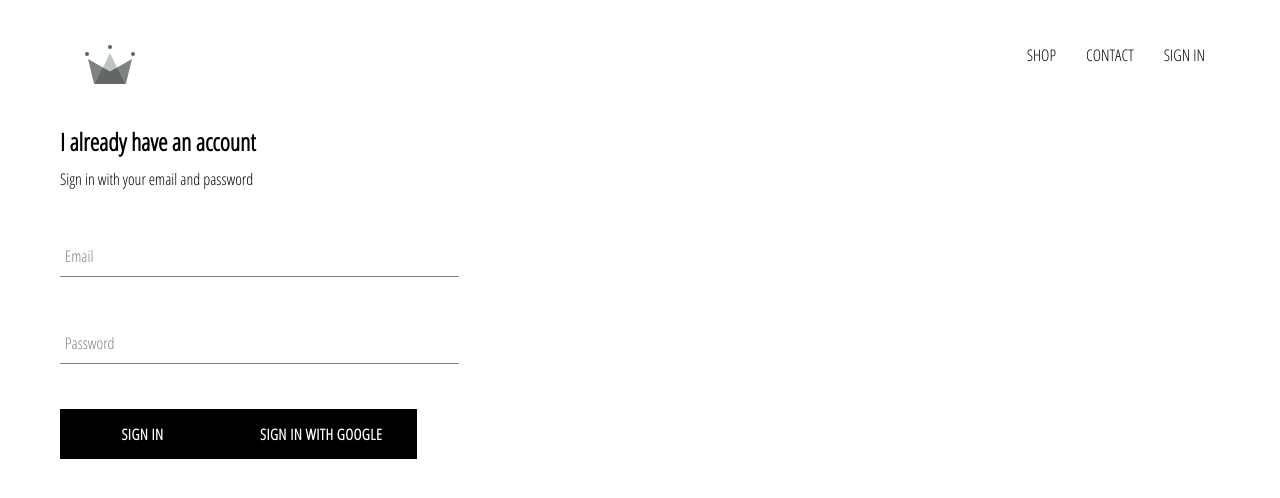
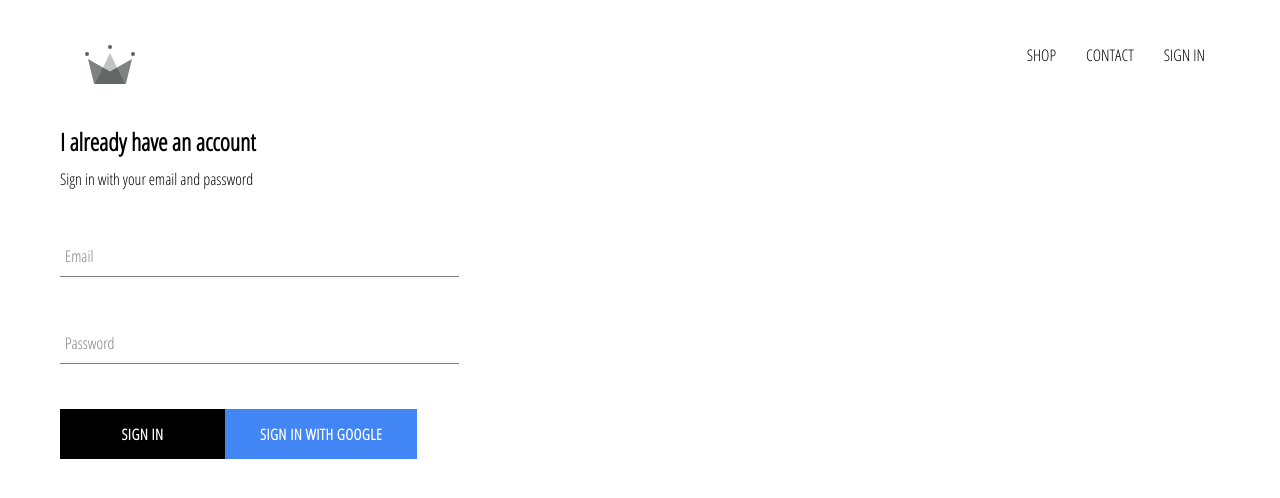
Before and after one commit to dario-piotrowicz/ReactJS_e-commerce-miniproject, a React (Create React App) app: page /signin in a window 1280 px wide. Shown: the top 498 px of the page. Built offline with nearby package versions, Linux system fonts and the light colour scheme; no server answers.

Commit message:
added different style for google-sign-in button

```diff
--- a/src/components/custom-button/custom-button.component.jsx
+++ b/src/components/custom-button/custom-button.component.jsx
@@ -2,8 +2,8 @@ import React from 'react';
 
 import './custom-button.styles.scss'
 
-const CustomButton = ({ children, ...otherProps }) => (
-    <button className="custom-button" {...otherProps}>
+const CustomButton = ({ children, isGoogleSignIn, ...otherProps }) => (
+    <button className={ `${isGoogleSignIn ? 'google-sign-in' : '' } custom-button` } {...otherProps}>
         {children}
     </button>
 );
--- a/src/components/custom-button/custom-button.styles.scss
+++ b/src/components/custom-button/custom-button.styles.scss
@@ -19,4 +19,14 @@
       color: black;
       border: 1px solid black;
     }
+
+    &.google-sign-in {
+      background-color: #4285f4;
+      color: white;
+
+      &:hover {
+        background-color: #357ae8;
+        border: none;
+      }
+    }
   }
--- a/src/components/sign-in/sign-in.component.jsx
+++ b/src/components/sign-in/sign-in.component.jsx
@@ -43,7 +43,7 @@ class SignIn extends React.Component {
                            onChange={this.inputChangeEventHandler}
                            required />
                 <CustomButton type="submit"> Sign In </CustomButton>
-                <CustomButton type="button" onClick={signInWithGoogle}> Sign In with Google </CustomButton>
+                <CustomButton type="button" onClick={signInWithGoogle} isGoogleSignIn> Sign In with Google </CustomButton>
             </form>
         </div>;
     }
```
